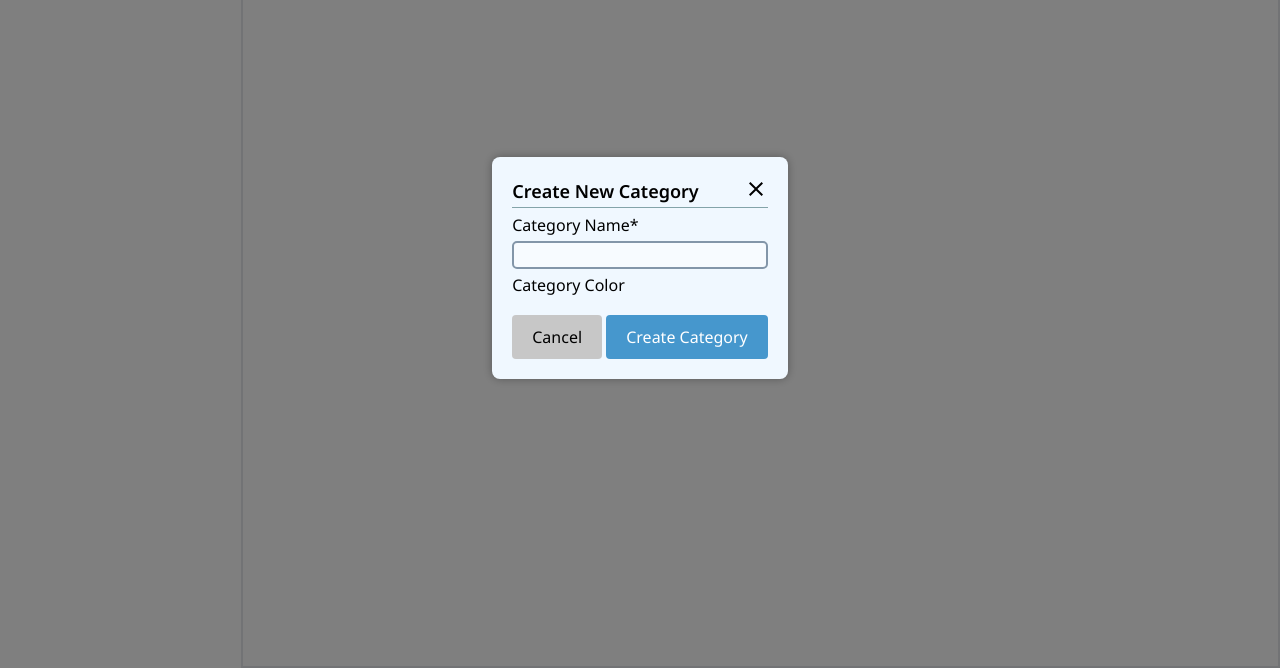
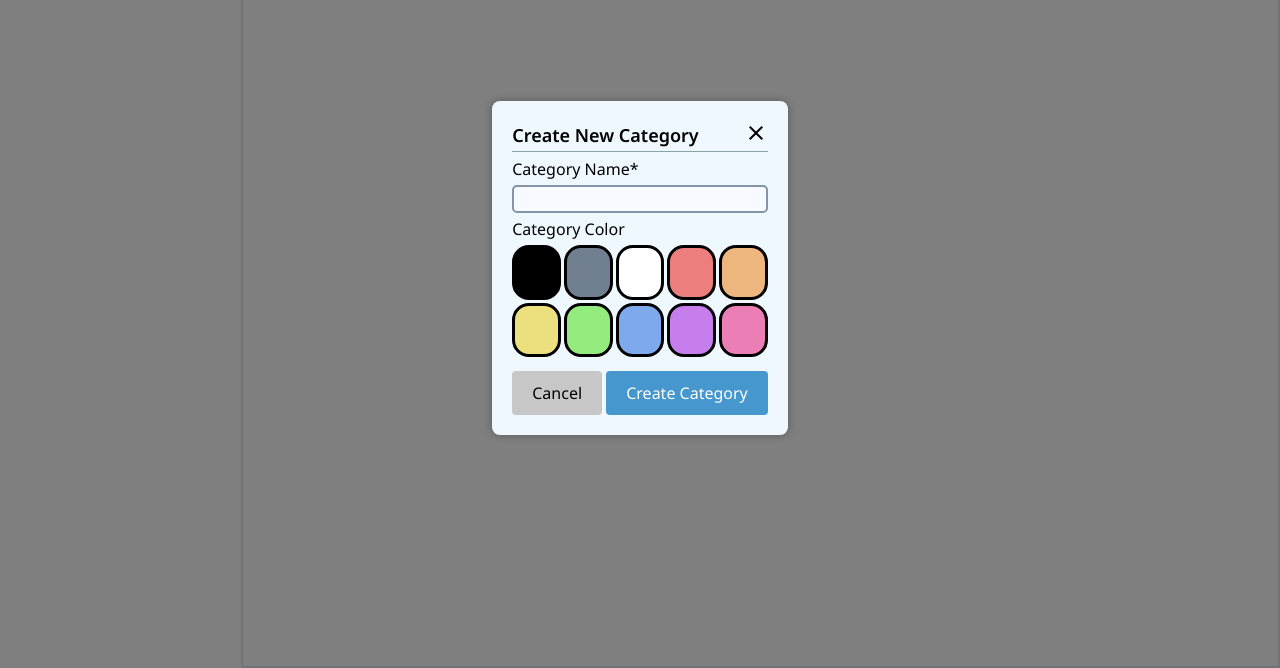
Before and after one commit to Epoza/todo-list, a website built with Vite: page index.html in a window 1280 px wide. Both pictures are taken after a click on the element 205 px from the left and 35 px from the top of the page. Shown: the part 132-800 px from the top of the page. Built offline with nearby package versions, Linux system fonts and the light colour scheme.

Commit message:
add color styling for categories

```diff
--- a/src/style.css
+++ b/src/style.css
@@ -83,6 +83,25 @@ button#cancel:hover {
   background-color: #aeaeae;
 }
 
+.color-options {
+  display: grid;
+  grid-template-columns: repeat(5, 1fr);
+  gap: 3px;
+}
+
+.color-square {
+  width: 100%;
+  padding-top: 100%; /* Maintain aspect ratio (square) */
+  border: 3px solid black;
+  border-radius: 17px;
+}
+
+/* Add hover effect or any other styling as needed */
+.color-square.selected {
+  opacity: 70%;
+}
+
+
 /* -------------------- categories list --------------------  */
 
 .myCategories {
```
